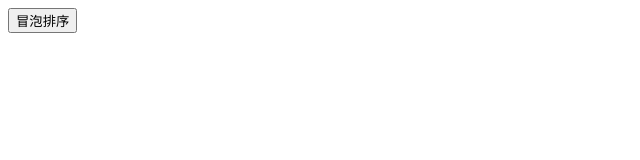
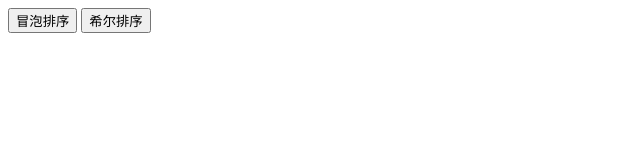
Before and after one commit to heartbeat986/AlgorithmLearning, a plain HTML site: page index.html in a window 1280 px wide. Shown: the whole page, without its empty margins (0-640 px from the left). Drawn offline with Linux system fonts and the light colour scheme.

Commit message:
希尔排序

```diff
--- a/index.html
+++ b/index.html
@@ -9,6 +9,7 @@
 <body>
     <div>
         <button onclick="bubbleSotr()">冒泡排序</button>
+        <button onclick="shellSort()">希尔排序</button>
     </div>
 </body>
 <script>
@@ -24,6 +25,29 @@
         }
         console.log(oldArray);
     }
+
+    function shellSort() {
+        var oldArray = [6,4,7,5,1,3,2];
+        var length = oldArray.length;
+        var h = 1;
+        while (h < length/3) {
+            h = h*3 + 1;
+        }
+        while ( h >= 1 ) {
+            for (let i = h; i < length; i++) {
+                for (let j = i; j>=h; j-=h) {
+                    if (oldArray[j] < oldArray[j-h]) {
+                        swap(oldArray,j,j-h);
+                    }
+                }
+
+            }
+            h = parseInt(h/3);
+        }
+
+        console.log(oldArray);
+    }
+
     function swap(array,i,j) {
         var temp = array[i];
         array[i] = array[j];
```
